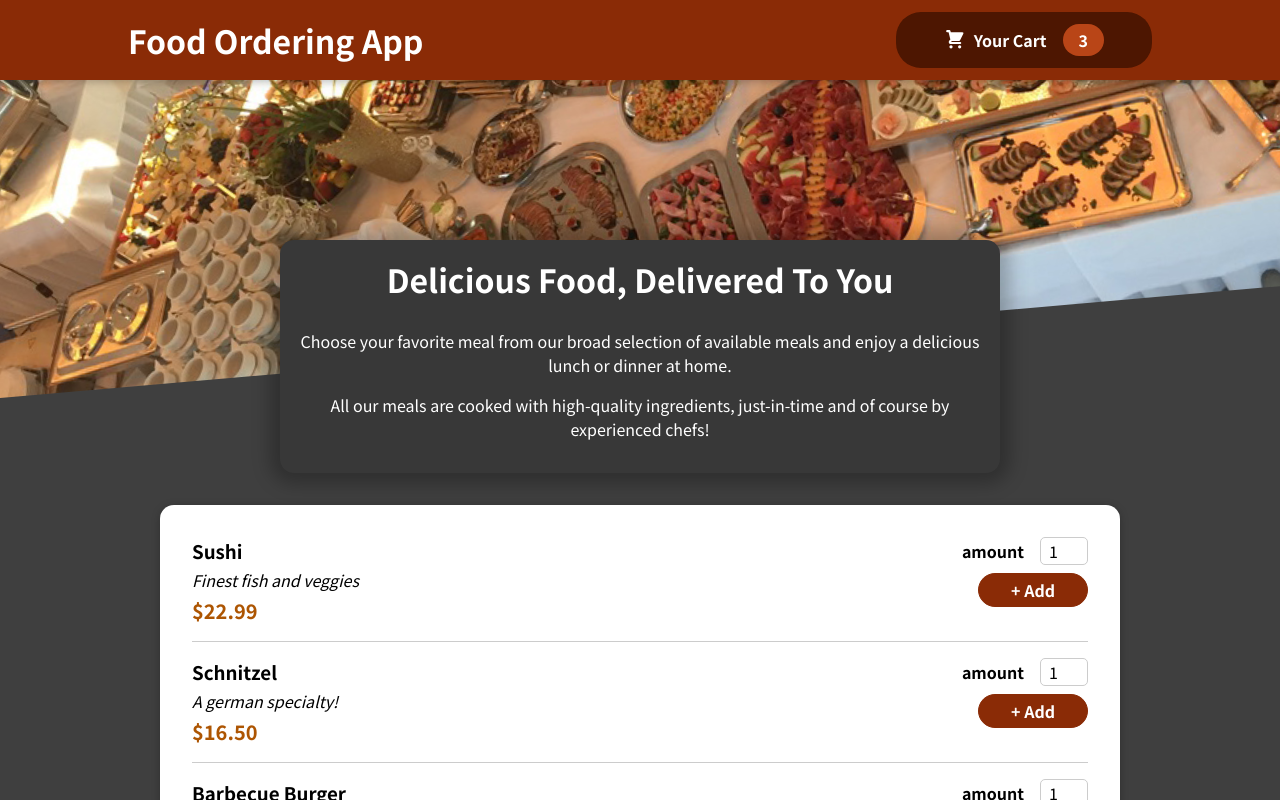
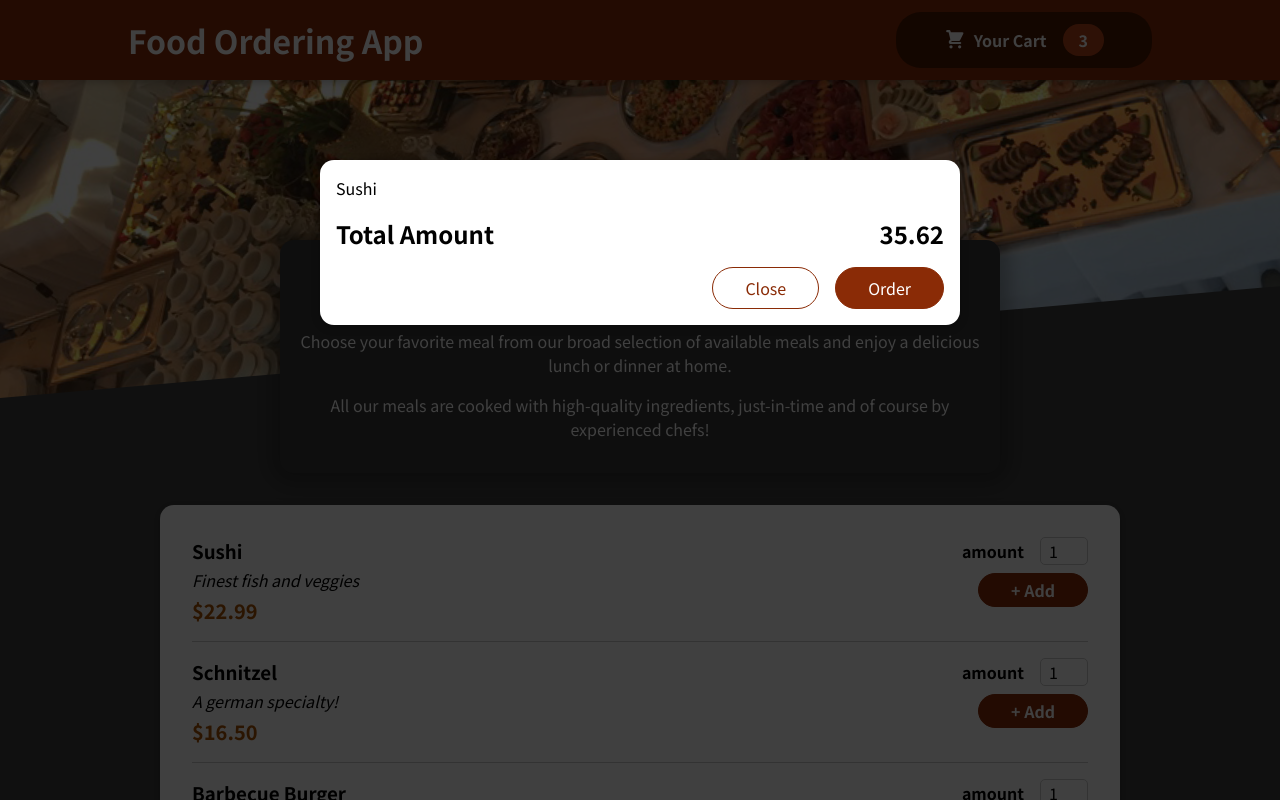
Before and after one commit to jxu710/React-food-app, a JavaScript app: page / in a window 1280 px wide. Shown: the top 800 px of the page. Built offline with nearby package versions, Linux system fonts and the light colour scheme.

Commit message:
Create Cart and Modal components, created portal to render to DOM

```diff
--- a/public/index.html
+++ b/public/index.html
@@ -28,6 +28,7 @@
   </head>
   <body>
     <noscript>You need to enable JavaScript to run this app.</noscript>
+    <div id="overlays"></div>
     <div id="root"></div>
     <!--
       This HTML file is a template.
--- a/src/App.js
+++ b/src/App.js
@@ -1,8 +1,10 @@
 import Header from "./components/Layout/Header";
 import Meals from "./components/Meals/Meals";
+import Cart from "./components/Cart/Cart";
 function App() {
   return (
     <>
+      <Cart />
       <Header />
       <main>
         <Meals />
--- /dev/null
+++ b/src/components/Cart/Cart.js
@@ -0,0 +1,26 @@
+import classes from "./Cart.module.css";
+import Modal from "../UI/Modal";
+const Cart = (props) => {
+  const cartItems = (
+    <ul className={classes["cart-items"]}>
+      {[{ id: "c1", name: "Sushi", amount: "12.99" }].map((item) => (
+        <li>{item.name}</li>
+      ))}
+    </ul>
+  );
+  return (
+    <Modal>
+      {cartItems}
+      <div className={classes.total}>
+        <span>Total Amount</span>
+        <span>35.62</span>
+      </div>
+      <div className={classes.actions}>
+        <button className={classes["button--alt"]}>Close</button>
+        <button className={classes.button}>Order</button>
+      </div>
+    </Modal>
+  );
+};
+
+export default Cart;
--- /dev/null
+++ b/src/components/Cart/Cart.module.css
@@ -0,0 +1,46 @@
+.cart-items {
+    list-style: none;
+    margin: 0;
+    padding: 0;
+    max-height: 20rem;
+    overflow: auto;
+  }
+
+  .total {
+    display: flex;
+    justify-content: space-between;
+    align-items: center;
+    font-weight: bold;
+    font-size: 1.5rem;
+    margin: 1rem 0;
+  }
+
+  .actions {
+    text-align: right;
+  }
+
+  .actions button {
+    font: inherit;
+    cursor: pointer;
+    background-color: transparent;
+    border: 1px solid #8a2b06;
+    padding: 0.5rem 2rem;
+    border-radius: 25px;
+    margin-left: 1rem;
+  }
+
+  .actions button:hover,
+  .actions button:active {
+    background-color: #5a1a01;
+    border-color: #5a1a01;
+    color: white;
+  }
+
+  .actions .button--alt {
+    color: #8a2b06;
+  }
+
+  .actions .button {
+    background-color: #8a2b06;
+    color: white;
+  }
--- /dev/null
+++ b/src/components/UI/Modal.js
@@ -0,0 +1,29 @@
+import classes from "./Modal.module.css";
+import ReactDOM from "react-dom";
+const Backdrop = (props) => {
+  return <div className={classes.backdrop}></div>;
+};
+
+const ModalOverlay = (props) => {
+  return (
+    <div className={classes.modal}>
+      <div className={classes.content}>{props.children}</div>
+    </div>
+  );
+};
+
+const portalElement = document.getElementById("overlays");
+const Modal = (props) => {
+  return (
+    <>
+      {ReactDOM.createPortal(<Backdrop />, portalElement)}
+      {ReactDOM.createPortal(
+        <ModalOverlay>{props.children}</ModalOverlay>,
+        portalElement
+      )}
+      {}
+    </>
+  );
+};
+
+export default Modal;
--- /dev/null
+++ b/src/components/UI/Modal.module.css
@@ -0,0 +1,40 @@
+.backdrop {
+    position: fixed;
+    top: 0;
+    left: 0;
+    width: 100%;
+    height: 100vh;
+    z-index: 20;
+    background-color: rgba(0, 0, 0, 0.75);
+  }
+
+  .modal {
+    position: fixed;
+    top: 20vh;
+    left: 5%;
+    width: 90%;
+    background-color: white;
+    padding: 1rem;
+    border-radius: 14px;
+    box-shadow: 0 2px 8px rgba(0, 0, 0, 0.25);
+    z-index: 30;
+    animation: slide-down 300ms ease-out forwards;
+  }
+
+  @media (min-width: 768px) {
+    .modal {
+      width: 40rem;
+      left: calc(50% - 20rem);
+    }
+  }
+
+  @keyframes slide-down {
+    from {
+      opacity: 0;
+      transform: translateY(-3rem);
+    }
+    to {
+      opacity: 1;
+      transform: translateY(0);
+    }
+  }
```
